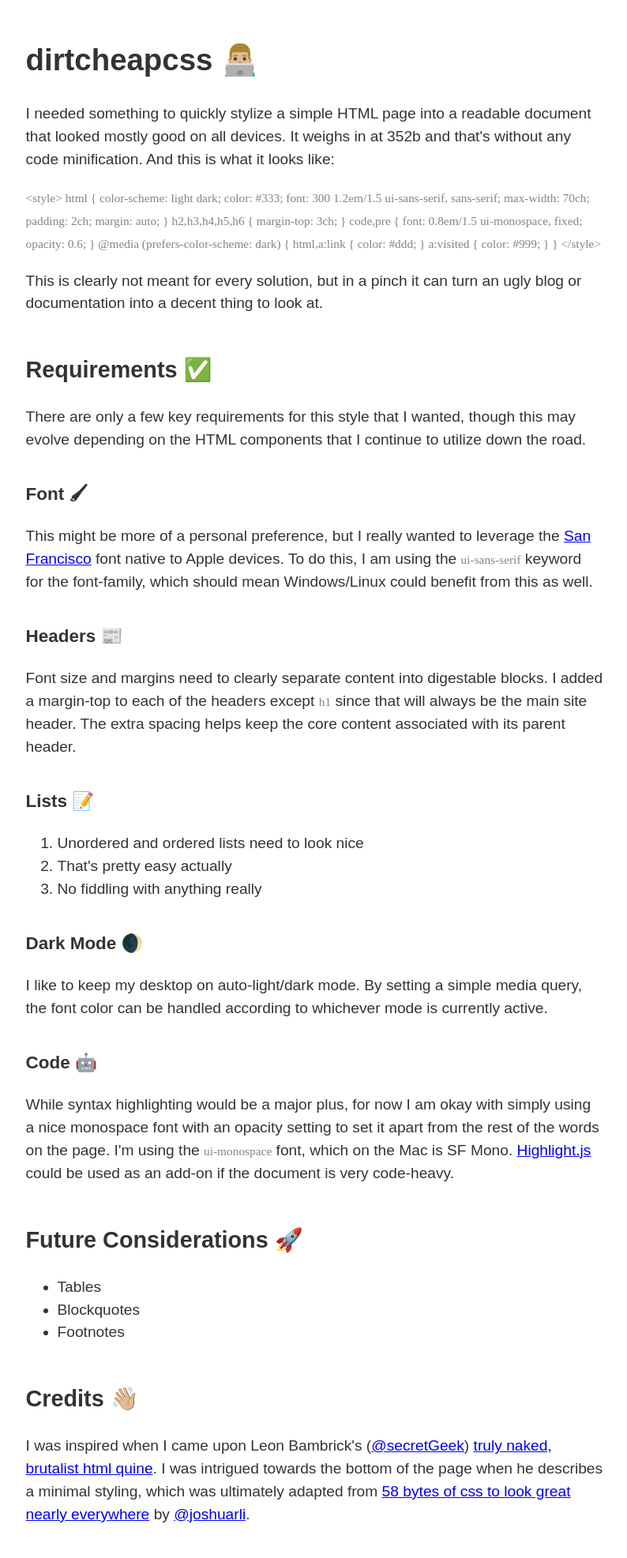
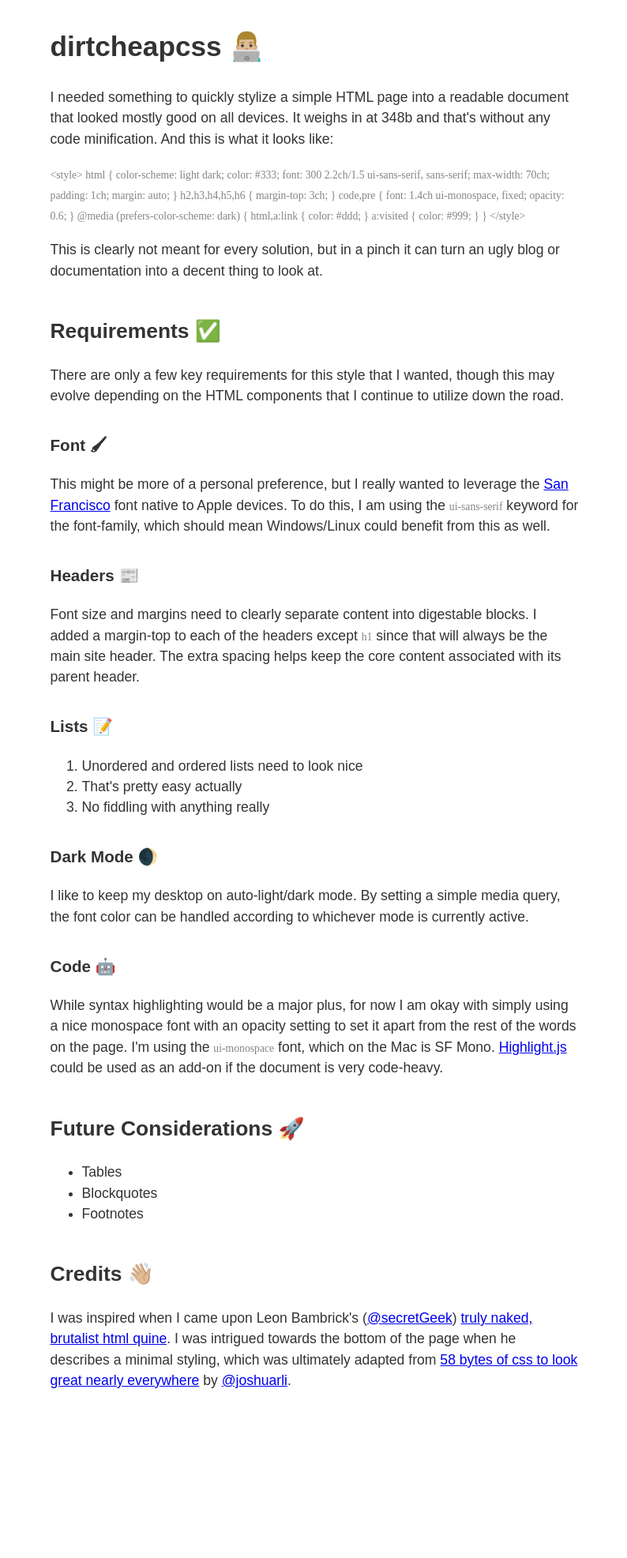
Before and after one commit to peterrother/peterrother.github.io, a Jekyll site: the page dirtcheapcss/index.html, which Jekyll copies as it is, in a window 1280 px wide. Shown: the whole page at 79% size, without its empty margins (242-1036 px from the left). Built offline with Jekyll 4.4.1, drawn with Linux system fonts in a browser that asks for light colours; after the commit the page ends 1789 px from its top, so only the background shows below that.

Commit message:
💄 Tweak UI for mobile

```diff
--- a/dirtcheapcss/index.html
+++ b/dirtcheapcss/index.html
@@ -2,20 +2,22 @@
 <html lang="en">
 	<head>
 		<meta charset="utf-8">
+		<meta name="viewport, initial-scale=1" content="width=device-width">
+
 		<style>
 			html {
 				color-scheme: light dark;
 				color: #333;
-				font: 300 1.2em/1.5 ui-sans-serif, sans-serif;
+				font: 300 2.2ch/1.5 ui-sans-serif, sans-serif;
 				max-width: 70ch;
-				padding: 2ch;
+				padding: 1ch;
 				margin: auto;
 			}
 			h2,h3,h4,h5,h6 {
 				margin-top: 3ch;
 			}
 			code,pre {
-				font: 0.8em/1.5 ui-monospace, fixed;
+				font: 1.4ch ui-monospace, fixed;
 				opacity: 0.6;
 			}
 			@media (prefers-color-scheme: dark) {
@@ -35,7 +37,7 @@
 			<p>
 				I needed something to quickly stylize a simple HTML page
 				into a readable document that looked mostly good on all
-				devices. It weighs in at 352b and that's without any code
+				devices. It weighs in at 348b and that's without any code
 				minification. And this is what it looks like:
 			</p>
 
@@ -44,16 +46,16 @@
 					html {
 						color-scheme: light dark;
 						color: #333;
-					font: 300 1.2em/1.5 ui-sans-serif, sans-serif;
+						font: 300 2.2ch/1.5 ui-sans-serif, sans-serif;
 						max-width: 70ch;
-					padding: 2ch;
+						padding: 1ch;
 						margin: auto;
 					}
 					h2,h3,h4,h5,h6 {
 						margin-top: 3ch;
 					}
 					code,pre {
-					font: 0.8em/1.5 ui-monospace, fixed;
+						font: 1.4ch ui-monospace, fixed;
 						opacity: 0.6;
 					}
 					@media (prefers-color-scheme: dark) {
```
Lines whose indentation alone changed are shown as unchanged.
